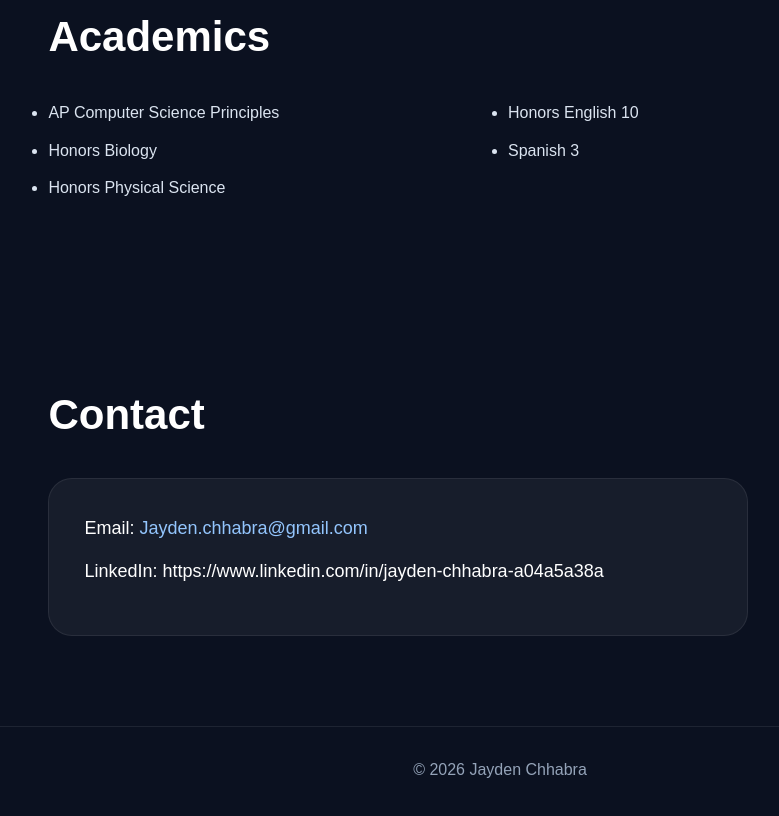
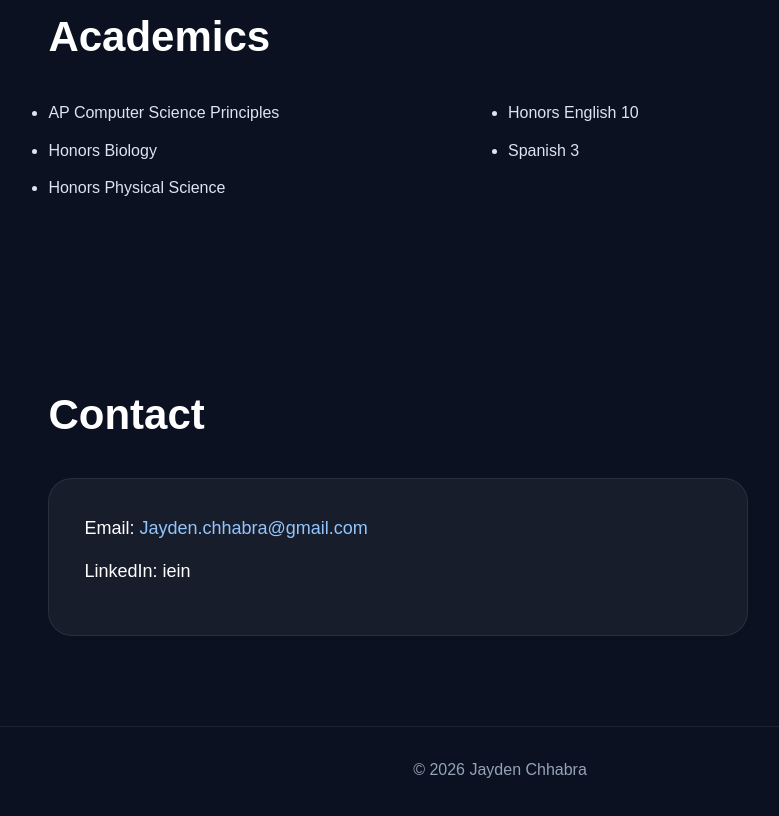
Before and after one commit to Jayden-Chhabra/jaydenchhabra.github.io, a plain HTML site: page index.html in a window 1280 px wide. Shown: the part 2344-3160 px from the top of the page, without its empty margins (140-919 px from the left). Drawn offline with Linux system fonts and the light colour scheme.

Commit message:
Update LinkedIn link in index.html

```diff
--- a/index.html
+++ b/index.html
@@ -377,7 +377,7 @@ engineering, and creative problem-solving.
     </a>
     </p>
 
-    <p>LinkedIn: https://www.linkedin.com/in/jayden-chhabra-a04a5a38a</p>
+    <p>LinkedIn: iein</p>
 </div>
 
 </section>
```
